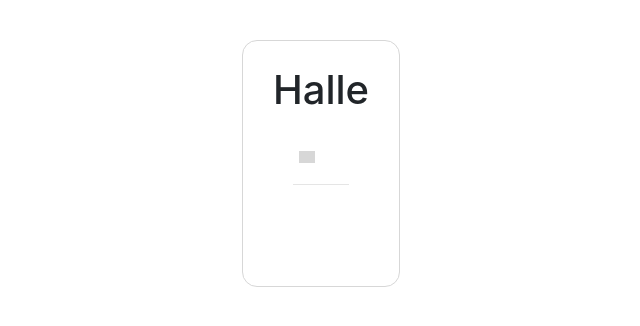
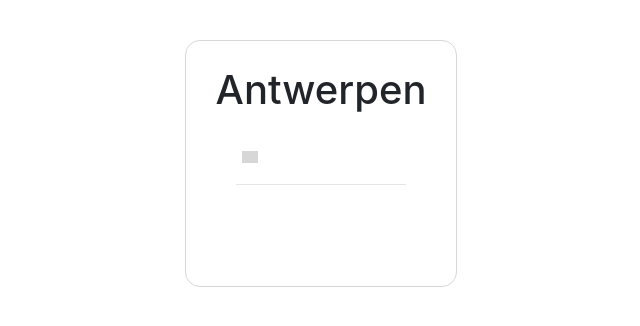
Before and after one commit to 19Nar/weatherMap-API, a plain HTML site: page index.html in a window 1280 px wide. Shown: the whole page, without its empty margins (319-959 px from the left). Drawn offline with nearby package versions, Linux system fonts and the light colour scheme; grey boxes are pictures that could not be loaded.

Commit message:
Update index.html

```diff
--- a/index.html
+++ b/index.html
@@ -15,7 +15,7 @@
 <body>
   <form>
     <div class="card">
-      <h1 class="city">Halle</h1>
+      <h1 class="city">Antwerpen</h1>
       <div class="card-body" id="searchResults">
         <div class="search">
           <button type="submit" class="_edit">
```
